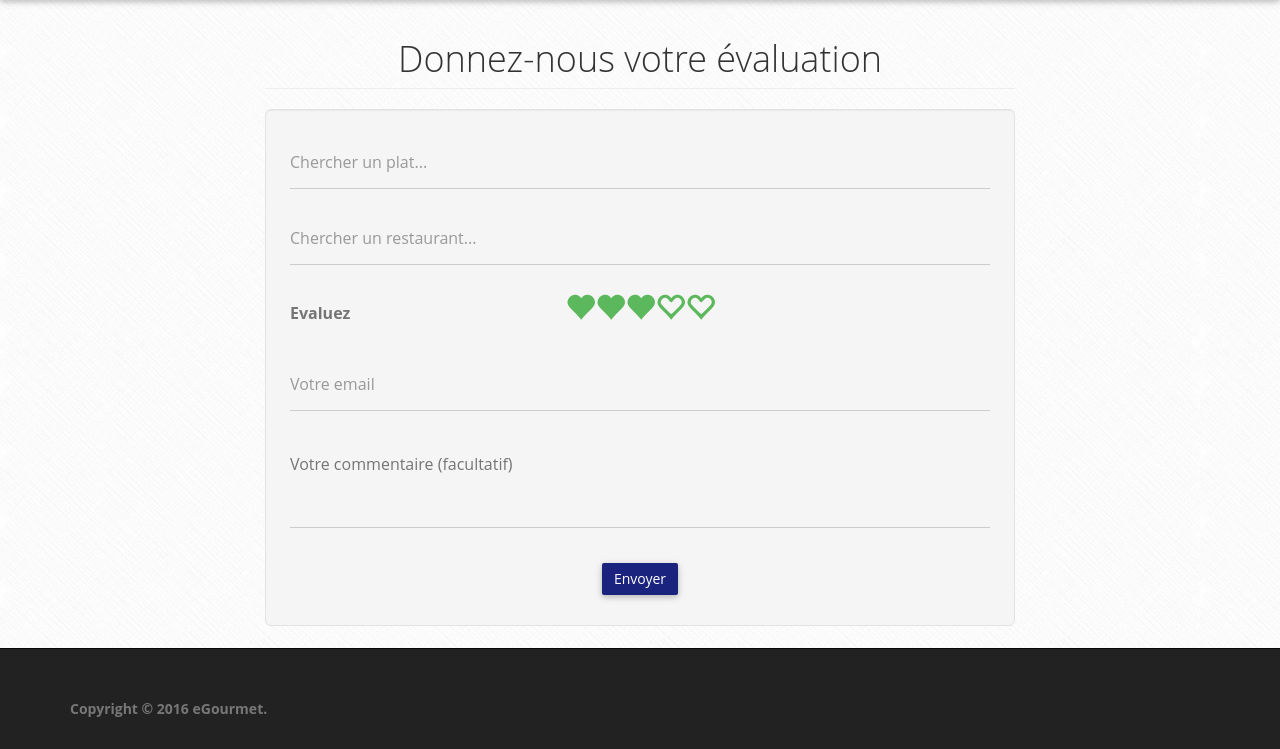
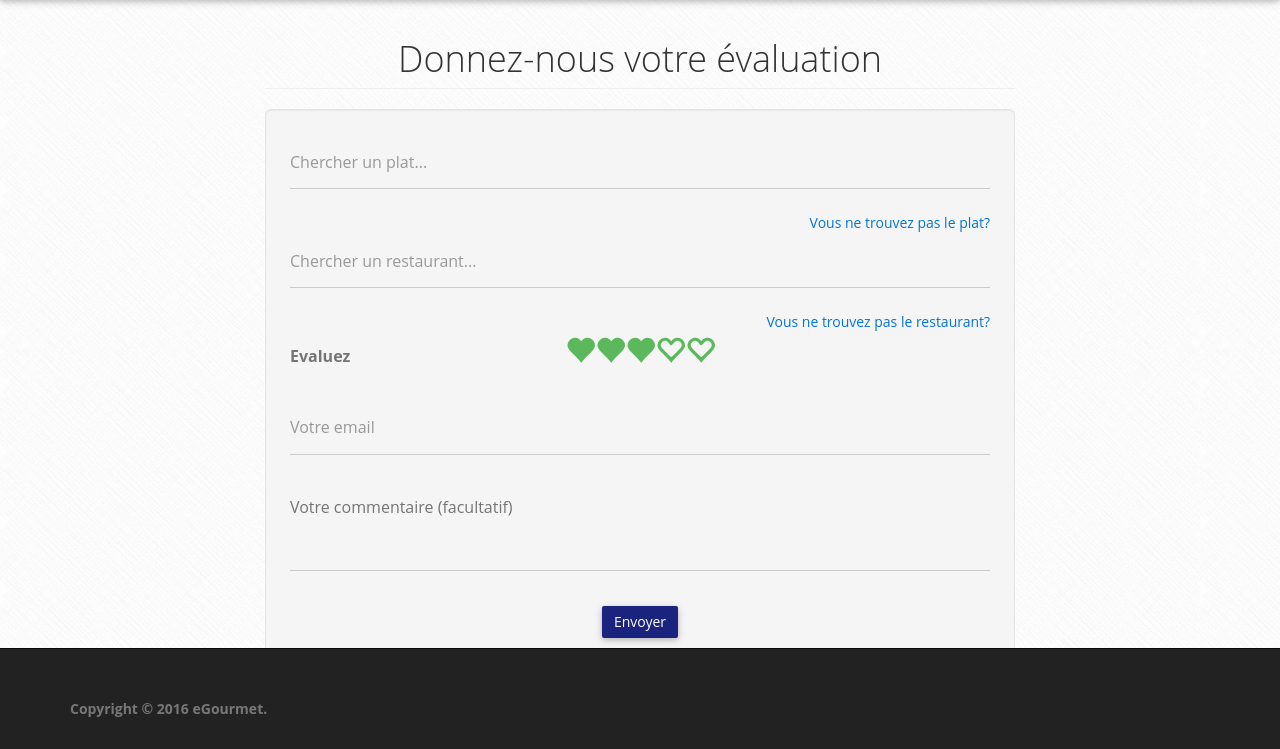
Before and after one commit to rmedard/egourmet, a Laravel app: template resources/views/homeform.blade.php in a window 1280 px wide. Shown: the part 51-800 px from the top of the page. Run offline with Laravel 8, Linux system fonts and the light colour scheme; the template is opened without the code that fills it, so the values that code supplies are empty; settings files or empty folders that the repository lacks are supplied; parts of the project's set-up code (start-up, migrations or seed data) failed here and were passed over; some libraries are stand-ins or nearby versions.

Commit message:
First online

```diff
--- a/resources/views/homeform.blade.php
+++ b/resources/views/homeform.blade.php
@@ -24,12 +24,12 @@
                     <input type="text" id="search-dish" class="form-control validate" name="searchdish" placeholder="Chercher un plat..." value="{{old('searchdish')}}">
                     <input type="hidden" id="selected-dish" name="selecteddish">
                 </div>
-                <div style="text-align: right; display: none"><a href="#" onclick="openDishModal();">Vous ne trouvez pas le plat?</a></div>
+                <div style="text-align: right;"><a href="#" onclick="openDishModal();">Vous ne trouvez pas le plat?</a></div>
                 <div class="md-form form-group" id="search-resto-group" style="width: 100%">
                     <input type="text" id="search-resto" class="form-control validate" name="searchresto" placeholder="Chercher un restaurant..." value="{{old('searchresto')}}">
                     <input type="hidden" id="selected-resto" name="selectedresto">
                 </div>
-                <div style="text-align: right; display: none"><a href="#" onclick="openRestoModal();">Vous ne trouvez pas le restaurant?</a></div>
+                <div style="text-align: right;"><a href="#" onclick="openRestoModal();">Vous ne trouvez pas le restaurant?</a></div>
                 <div class="md-form rate-input" style="font-size: 30px">
                     <label style="vertical-align: middle" for="temp-rating">Evaluez</label>
                     <input type="hidden" class="rating" data-fractions="2" name="ratingvalue" id="temp-rating" value="{{old('ratingvalue')}}"/>
```
